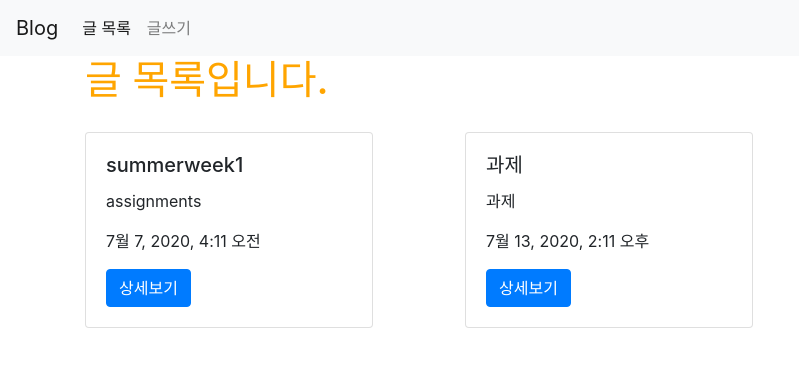
After one commit to juyeonshin/summer-week1, a Django app: page /posts/ in a window 1280 px wide. The commit adds this page. Shown: the top 367 px of the page, without its empty margins (0-799 px from the left). Run offline with Django 3.2, Linux system fonts and the light colour scheme; data comes from the database, SQL or seed files in the repository; both versions use the stored data as it was after the commit; some libraries are stand-ins or nearby versions.

Commit message:
create/read

```diff
--- a/week1/intro/urls.py
+++ b/week1/intro/urls.py
@@ -5,4 +5,5 @@ app_name='intro'
 
 urlpatterns=[
     path('', views.profile, name="profile"),
+
 ]
--- /dev/null
+++ b/week1/posts/templates/posts/main.html
@@ -0,0 +1,23 @@
+{% extends 'base.html' %}
+
+{% load static %}
+{% block content %}
+{% include 'shared/_navbar.html'%}
+<div class="container">
+    <h1>글 목록입니다.</h1>
+    <div class="row">
+        {% for post in posts %}
+        <div class="col-md-4 col-12">
+            <div class="card" style="width: 18rem; margin-top: 20px;">
+                <div class="card-body">
+                    <h5 class="card-title">{{ post.title }}</h5>
+                    <p class="card-text">{{ post.content }}</p>
+                    <p>{{ post.created_at }}</p>
+                    <a href="{% url 'posts:show' post.pk %}" class="btn btn-primary">상세보기</a>
+                </div>
+            </div>
+        </div>
+        {% endfor %}
+    </div>
+</div>
+{% endblock %}
--- /dev/null
+++ b/week1/posts/urls.py
@@ -0,0 +1,11 @@
+from django.urls import path
+from .views import new, create
+from .views import *
+
+app_name="posts"
+urlpatterns = [
+    path('new/', new, name="new"),
+    path('create/', create, name="create"),
+    path('', main, name="main"),
+    path('show/<int:id>', show, name="show"),
+]
--- a/week1/posts/views.py
+++ b/week1/posts/views.py
@@ -1,3 +1,21 @@
-from django.shortcuts import render
+from django.shortcuts import render,redirect
+from .models import Post
 
-# Create your views here.
+def new(request):
+    return render(request, 'posts/new.html')
+
+def create(request):
+    if request.method == "POST":
+        title = request.POST.get('title')
+        content = request.POST.get('content')
+        Post.objects.create(title=title,content=content)
+
+        return redirect('posts:main')
+
+def main(request):
+    posts=Post.objects.all()
+    return render(request, 'posts/main.html', {'posts':posts})
+
+def show(request, id):
+    post = Post.objects.get(pk=id)
+    return render(request, 'posts/show.html', {'post':post})
--- a/week1/week1/templates/base.html
+++ b/week1/week1/templates/base.html
@@ -14,20 +14,7 @@
   </head>
 
   <body>
-    <nav class="navbar navbar-expand-lg navbar-light bg-light">
-      <a class="navbar-brand" href="{% url 'main' %}">Blog</a>
-      <button class="navbar-toggler" type="button" data-toggle="collapse" data-target="#navbarNavAltMarkup" aria-controls="navbarNavAltMarkup" aria-expanded="false" aria-label="Toggle navigation">
-        <span class="navbar-toggler-icon"></span>
-      </button>
-      <div class="collapse navbar-collapse" id="navbarNavAltMarkup">
-        <div class="navbar-nav">
-          <a class="nav-item nav-link active" href="{% url 'book' %}"> 방명록 <span class="sr-only">(current)</span></a>
-          <a class="nav-item nav-link" href="{% url 'intro:profile' %}">글쓰기</a>
 
-
-        </div>
-      </div>
-    </nav>
     {%block content %}
     {%endblock%}
     <!-- Optional JavaScript -->
--- a/week1/week1/templates/main.html
+++ b/week1/week1/templates/main.html
@@ -2,6 +2,7 @@
 {% load static %}
 
 {% block content %}
+{% include 'shared/_navbar.html'%}
 
 <h1> 메인 페이지</h1>
 
--- a/week1/week1/templates/shared/_navbar.html
+++ b/week1/week1/templates/shared/_navbar.html
@@ -5,8 +5,8 @@
       </button>
       <div class="collapse navbar-collapse" id="navbarNavAltMarkup">
         <div class="navbar-nav">
-          <a class="nav-item nav-link active" href="{% url 'book' %}"> 방명록 <span class="sr-only">(current)</span></a>
-          <a class="nav-item nav-link" href="{% url 'intro:profile' %}">글쓰기</a>
+          <a class="nav-item nav-link active" href="{% url 'posts:main' %}"> 글 목록 <span class="sr-only">(current)</span></a>
+          <a class="nav-item nav-link" href="{% url 'posts:new' %}">글쓰기</a>
 
 
         </div>
--- a/week1/week1/urls.py
+++ b/week1/week1/urls.py
@@ -17,10 +17,13 @@ from django.contrib import admin
 from django.urls import path, include
 import intro.urls
 from . import views
+import posts.urls
+
 
 urlpatterns = [
     path('admin/', admin.site.urls),
     path('intro/', include ('intro.urls')),
     path('', views.main, name="main"),
     path('book/', views.book, name="book"),
+    path('posts/', include('posts.urls')),
 ]
```
Also changed, not shown: week1/posts/templates/posts/new.html (added, +21 -0 lines), week1/posts/templates/posts/show.html (added, +8 -0 lines), week1/db.sqlite3.
